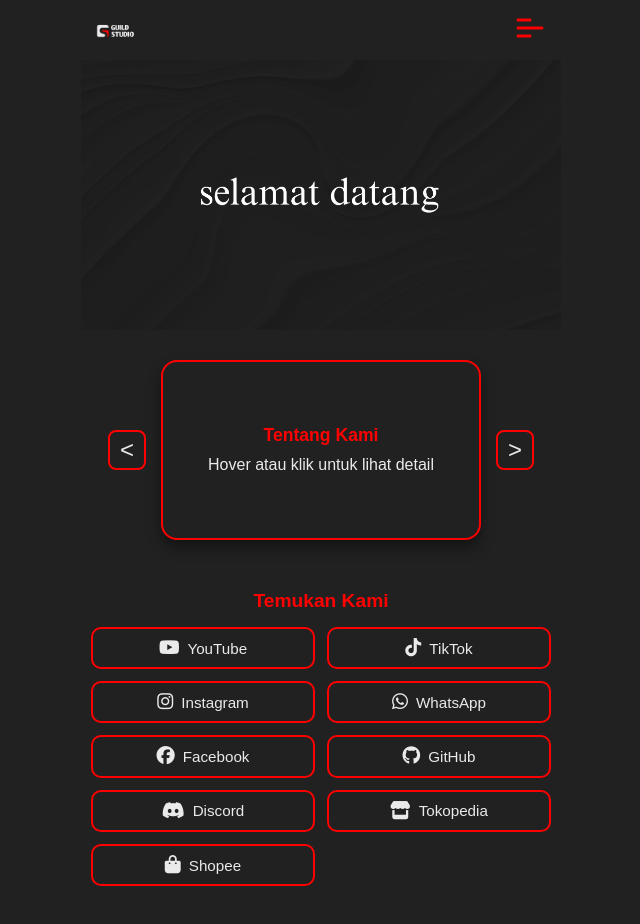
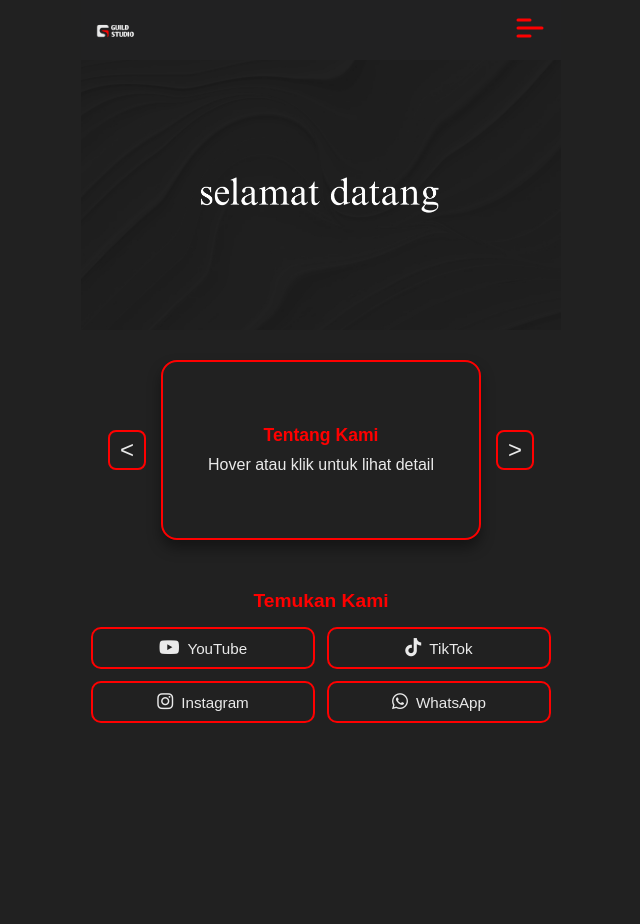
Before and after one commit to dastioid-creator/GUILD-STUDIO.ID, a plain HTML site: page index.html in a window 1280 px wide. Shown: the whole page, without its empty margins (319-959 px from the left). After the commit the page ends 800 px from the top, so only its background shows below. Drawn offline with Linux system fonts and the light colour scheme.

Commit message:
Update index.html

```diff
--- a/index.html
+++ b/index.html
@@ -258,11 +258,6 @@
       <a href="https://www.tiktok.com/@guildstudio.id?_t=ZS-8zHaZj5eVE5&_r=1" target="_blank"><i class="fab fa-tiktok"></i> TikTok</a>
       <a href="https://www.instagram.com/guildstudio.id?utm_source=qr&igsh=MWw3aThpZHU5azNvdw==" target="_blank"><i class="fab fa-instagram"></i> Instagram</a>
       <a href="https://wa.me/message/LQDGVCHXO3W2O1" target="_blank"><i class="fab fa-whatsapp"></i> WhatsApp</a>
-      <a href="" target="_blank"><i class="fab fa-facebook"></i> Facebook</a>
-      <a href="" target="_blank"><i class="fab fa-github"></i> GitHub</a>
-      <a href="" target="_blank"><i class="fab fa-discord"></i> Discord</a>
-      <a href="https://tk.tokopedia.com/ZSAxWH1Hp/" target="_blank"><i class="fas fa-store"></i> Tokopedia</a>
-      <a href="" target="_blank"><i class="fas fa-shopping-bag"></i> Shopee</a>
     </div>
   </section>
 
@@ -312,4 +307,4 @@
     showCard(current);
   </script>
 </body>
-</html>
+  </html>
```
